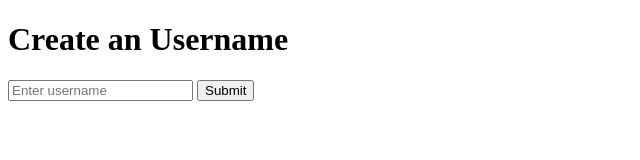
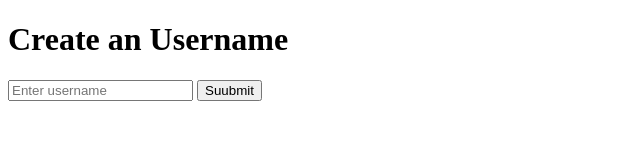
Before and after one commit to KONO-anupam/using-postgresql, a website: page views/new.html in a window 1280 px wide. Shown: the full height of the page, 0-640 px from the left. Drawn offline with Linux system fonts and the light colour scheme.

```diff
--- a/views/new.html
+++ b/views/new.html
@@ -9,7 +9,7 @@
   <h1> Create an Username </h1>
   <form action = "/new" method = "POST">
     <input type = "text" name = "username" placeholder = "Enter username" required>
-    <button type = "submit"> Submit </button>
+    <button type =  "submit"> Suubmit </button>
   </form>
 </body>
 </html>
```
